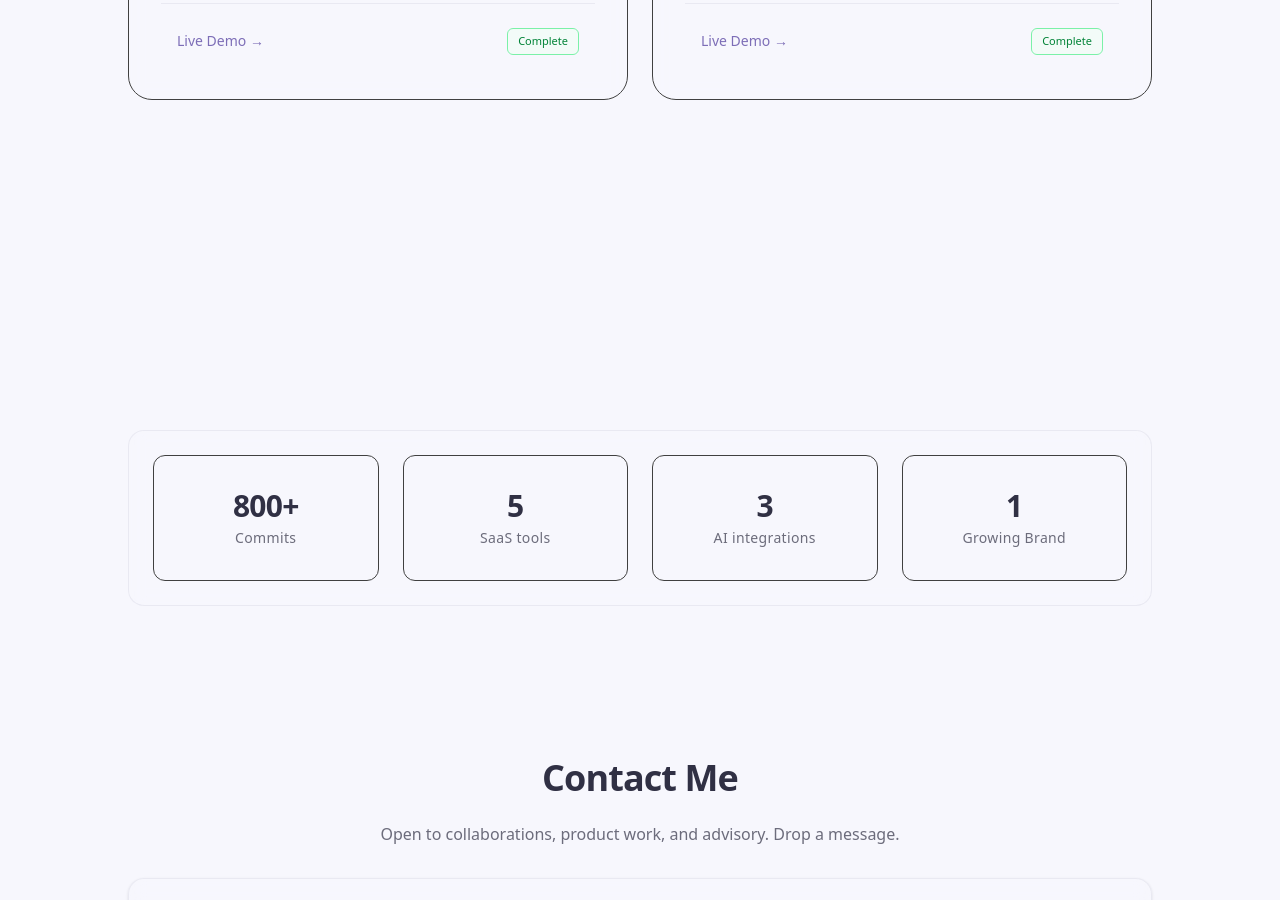
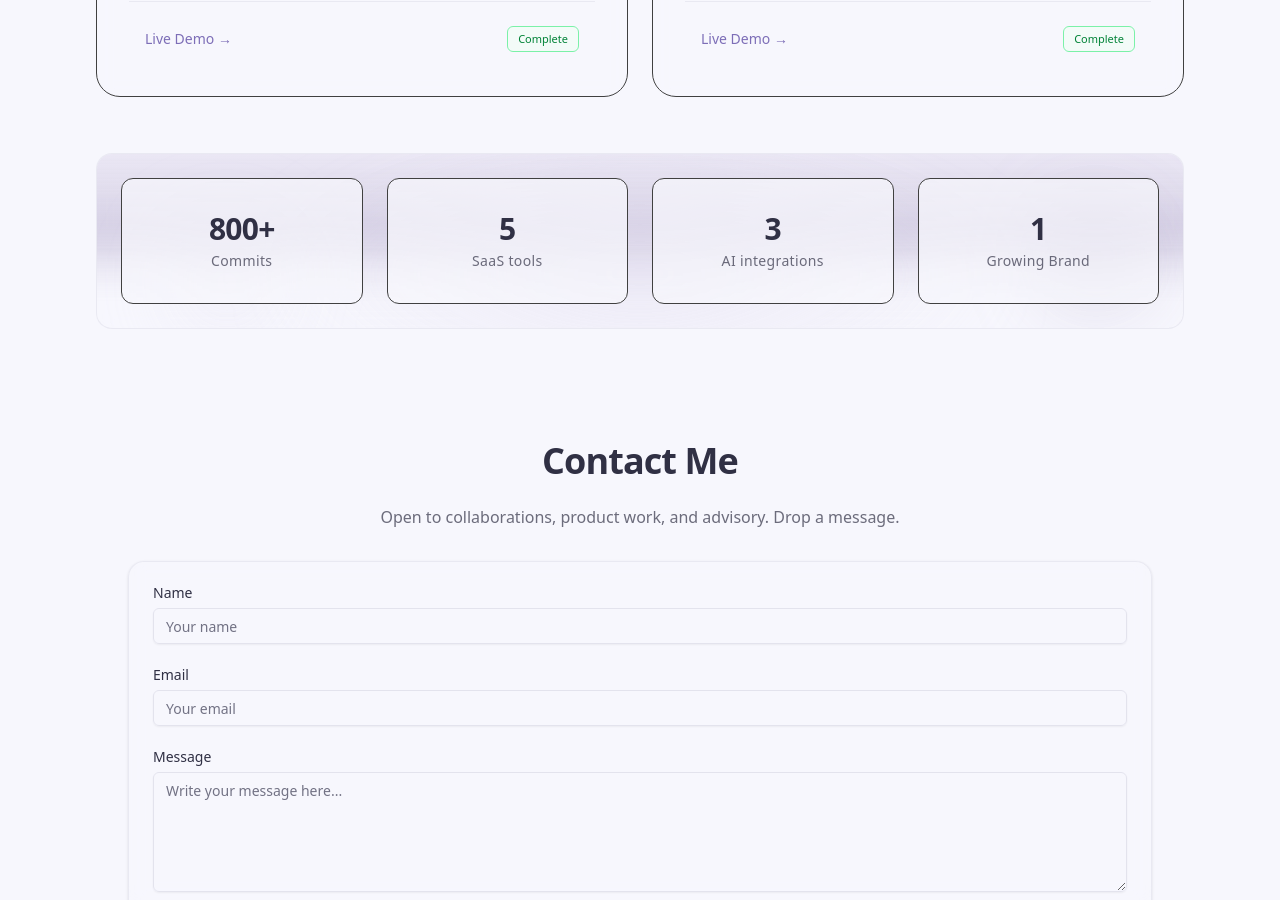
Before and after one commit to zakhajjaji/The-Blueprint, a Next.js app: page / in a window 1280 px wide. Shown: the part 1900-2800 px from the top of the page. Built offline with nearby package versions, Linux system fonts and the light colour scheme.

Commit message:
Format and structure consistency, plus background to stats

```diff
--- a/src/app/page.tsx
+++ b/src/app/page.tsx
@@ -13,7 +13,7 @@ import Footer from "@/components/Footer";
 export default function Home() {
   return (
     <div className="min-h-screen w-full text-foreground overflow-x-hidden">
-  <main className="max-w-6xl mx-auto px-4 sm:px-6 md:px-8 space-y-4">
+  <main className="max-w-7xl mx-auto px-4 sm:px-6 md:px-6 space-y-4">
   <Nav />
 <Hero />
 {/* <Skills /> */}
--- a/src/components/Projects.tsx
+++ b/src/components/Projects.tsx
@@ -33,9 +33,9 @@ const projects = [
 export const Projects = () => {
   return (
 
-    <section id="projects" className="py-12 md:py-16 text-foreground">
+    <section id="projects" className="pt-12 md:pt-6 pb-6 md:pb-4 text-foreground">
       <div className="mx-auto max-w-6xl px-4 sm:px-6 md:px-8">
-        <div className="text-center mb-8 md:mb-10">
+        <div className="text-center mb-6 md:mb-8">
 
           <h2 className="mt-2 text-3xl md:text-4xl font-semibold tracking-tight">Projects</h2>
           <p className="mt-3 text-foreground/70 max-w-2xl mx-auto">
@@ -43,7 +43,7 @@ export const Projects = () => {
           </p>
         </div>
 
-        <div className="grid grid-cols-1 md:grid-cols-2 gap-6 auto-rows-fr">
+        <div className="grid grid-cols-1 md:grid-cols-2 gap-6">
           {projects.map((project, index) => {
             const isFeatured = index % 3 === 0; // 1 featured then 2 standard, repeat
             return (
--- a/src/components/Stats.tsx
+++ b/src/components/Stats.tsx
@@ -11,9 +11,44 @@ const stats = [
 
 export default function Stats() {
   return (
-    <section id="stats" className="py-12 md:py-16 scroll-mt-24">
+    <section id="stats" className="py-12 md:py-6 scroll-mt-24">
       <div className="mx-auto max-w-6xl px-4 sm:px-6 md:px-8">
         <div className="relative overflow-hidden rounded-2xl border border-border/70 bg-background/60 backdrop-blur p-5 md:p-6">
+          {/* Hero-like background: masked lilac gradient + glows */}
+          <div aria-hidden className="pointer-events-none absolute inset-0 z-0">
+            <div
+              className="absolute inset-0"
+              style={{
+                background:
+                  "linear-gradient(180deg, rgb(var(--highlight-lilac) / 0.55) 0%, rgb(var(--accent-violet) / 0.35) 55%, transparent 100%)",
+                WebkitMaskImage:
+                  "linear-gradient(to bottom, black 40%, transparent 85%)",
+                maskImage:
+                  "linear-gradient(to bottom, black 40%, transparent 85%)",
+              }}
+            />
+            <div
+              className="absolute left-1/2 top-0 h-[30vh] w-[70%] -translate-x-1/2 rounded-full blur-2xl"
+              style={{
+                background:
+                  "radial-gradient(ellipse at center, rgb(var(--highlight-lilac) / 0.5), transparent 70%)",
+              }}
+            />
+            <div
+              className="absolute left-[12%] top-[28%] h-40 w-40 -translate-x-1/2 rounded-full blur-2xl"
+              style={{
+                background:
+                  "radial-gradient(circle, rgb(var(--highlight-lilac) / 0.45), transparent 65%)",
+              }}
+            />
+            <div
+              className="absolute right-[8%] top-[18%] h-36 w-36 translate-x-1/2 rounded-full blur-2xl"
+              style={{
+                background:
+                  "radial-gradient(circle, rgb(var(--accent-violet) / 0.45), transparent 65%)",
+              }}
+            />
+          </div>
           <div className="grid grid-cols-2 md:grid-cols-4 gap-4 md:gap-6">
             {stats.map((s) => (
               <SpotlightCard key={s.label} className="p-5 text-center rounded-xl bg-background/70 border border-border/70">
```
